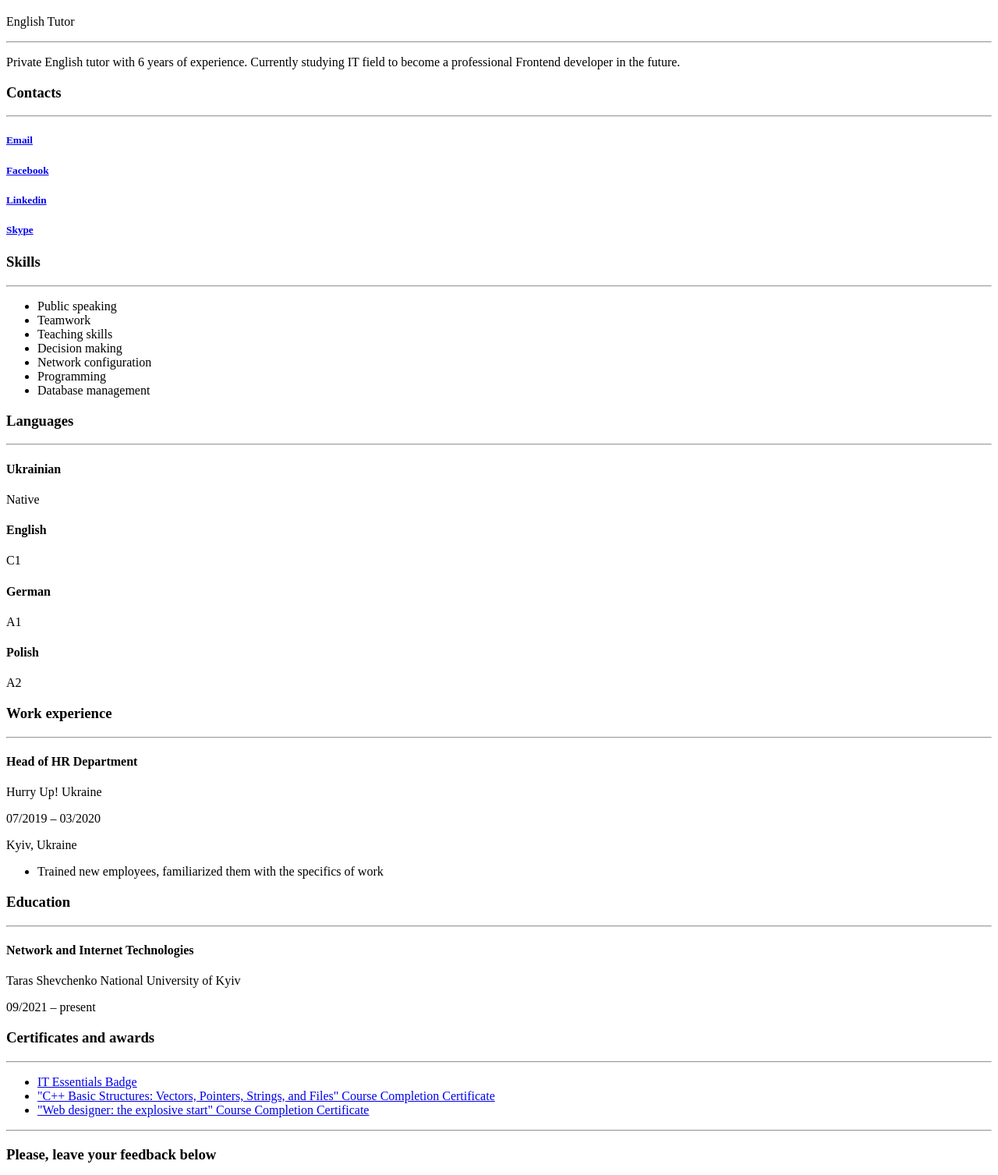
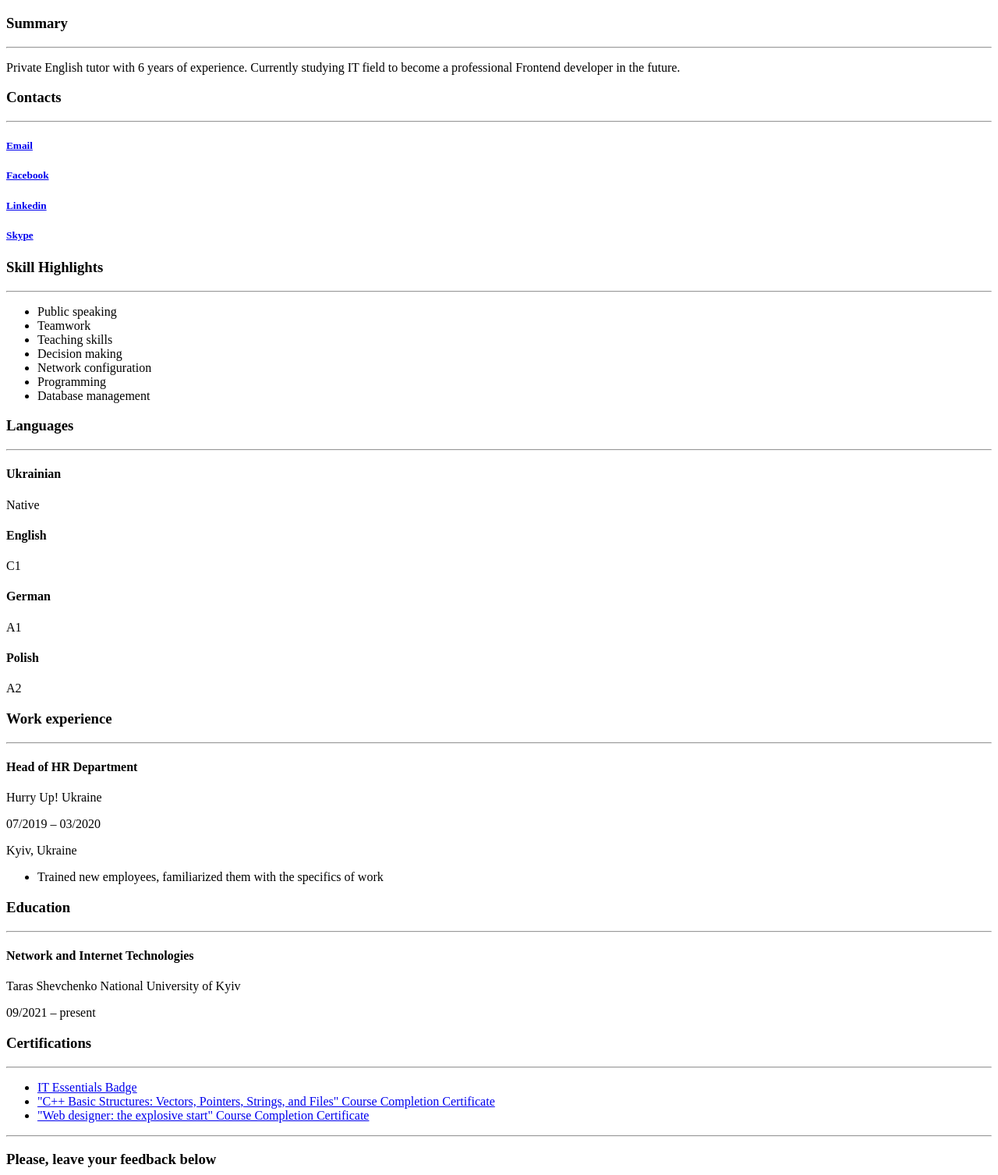
Before and after one commit to arsgooo/WebDesign-KNU-MIT21, a plain HTML site: page lab1/index.html in a window 1280 px wide. Shown: the part 273-1780 px from the top of the page at 78% size. Drawn offline with Linux system fonts and the light colour scheme.

Commit message:
Updated index.html

```diff
--- a/lab1/index.html
+++ b/lab1/index.html
@@ -15,7 +15,7 @@
         </div>
         <div>
             <h1>Arsenii Dobrovolskyi</h1>
-            <p>English Tutor</p>
+            <h3>Summary</h3>
             <hr>
             <p>Private English tutor with 6 years of experience. Currently studying IT field to become a
                 professional Frontend developer in the future.</p>
@@ -35,7 +35,7 @@
         </section>
         <section>
             <!-- Skills -->
-            <h3>Skills</h3>
+            <h3>Skill Highlights</h3>
             <hr>
             <ul>
                 <li>Public speaking</li>
@@ -116,9 +116,9 @@
             </div>
         </section>
         <section>
-            <!-- Certificates and awards -->
+            <!-- Certifications -->
             <div>
-                <h3>Certificates and awards</h3>
+                <h3>Certifications</h3>
                 <hr>
             </div>
             <div>
@@ -158,7 +158,7 @@
         <div>
             &copy; 2022
         </div>
-        <div><a href="./sample.html" target="_blank">Look at CV sample</a></div>
+        <div><a href="./img/cv_template.jpg" target="_blank">Look at CV sample</a></div>
     </footer>
 </body>
 
```
